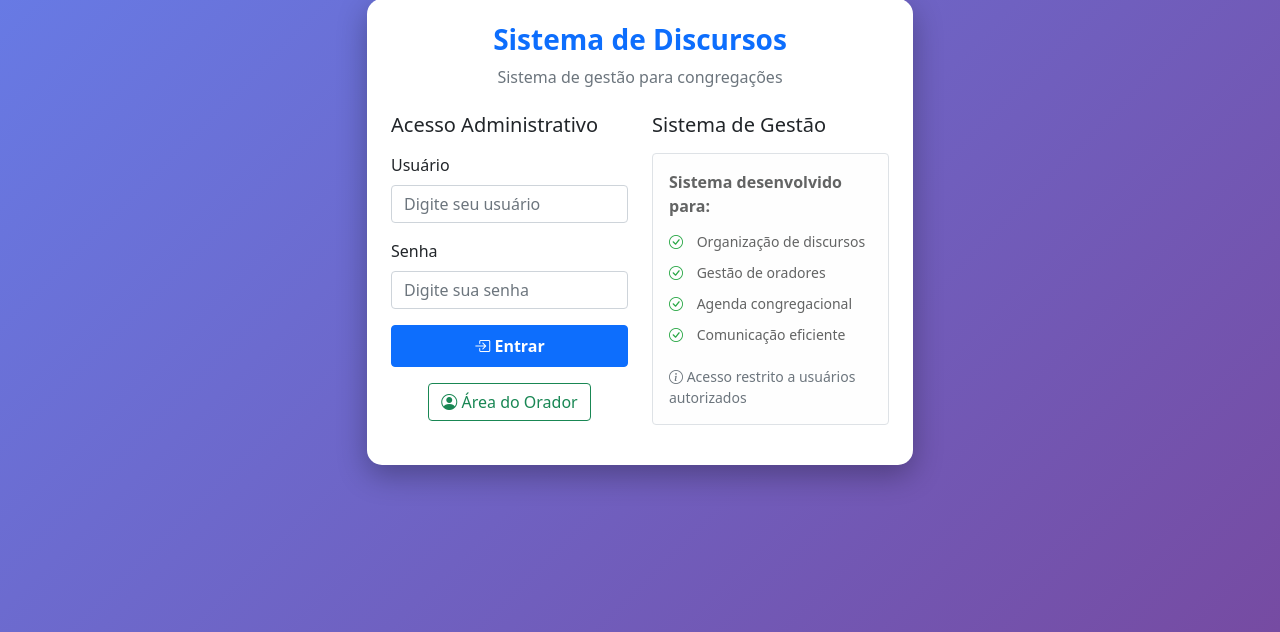
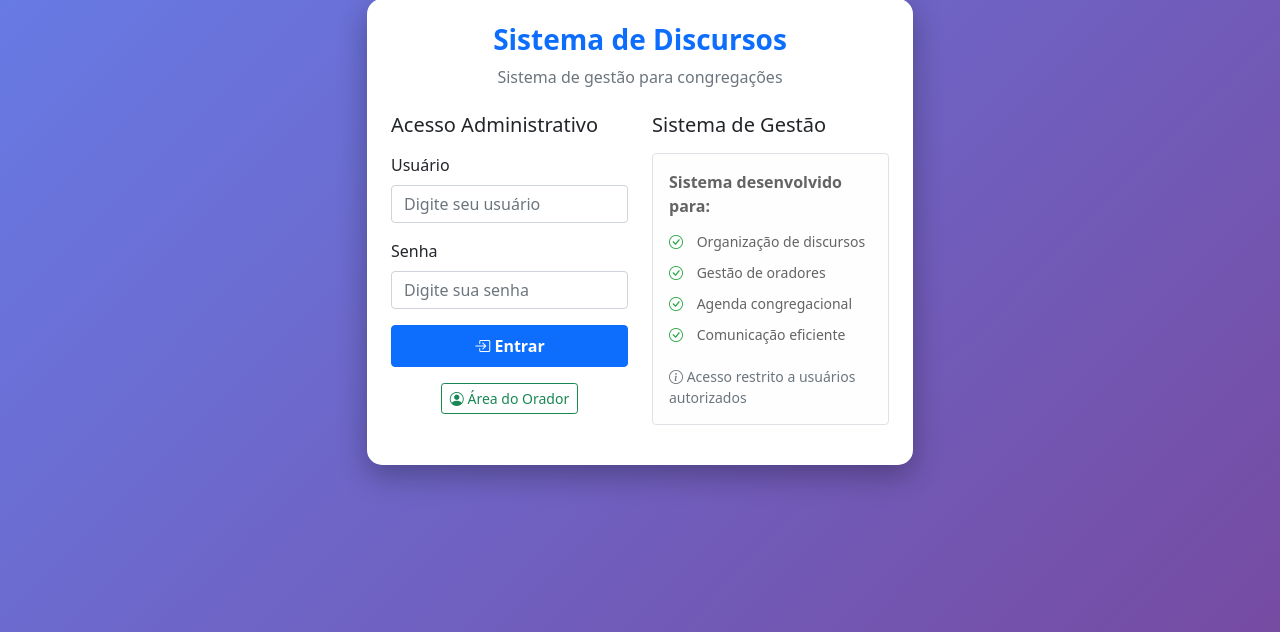
Before and after one commit to LaGiGa/sistema-discursos, a Flask app: page /login in a window 1280 px wide. Shown: the part 168-800 px from the top of the page. Run offline with Flask 3, Linux system fonts and the light colour scheme.

Commit message:
fix: corrigir erro 500 no login e implementar área do orador

```diff
--- a/templates/login.html
+++ b/templates/login.html
@@ -42,8 +42,7 @@
             <div class="col-md-8 col-lg-6">
                 <div class="login-card p-4">
                     <div class="text-center mb-4">
-                        <!-- Logo JW.ORG -->
-                      <h3 class="fw-bold text-primary">Sistema de Discursos</h3>
+                        <h3 class="fw-bold text-primary">Sistema de Discursos</h3>
                         <p class="text-muted">Sistema de gestão para congregações</p>
                     </div>
 
@@ -79,7 +78,8 @@
                             </form>
 
                             <div class="mt-3 text-center">
-                                <a href="{{ url_for('orador_login') }}" class="btn btn-outline-success btn-mt">
+                                <!-- LINHA CORRIGIDA - botão Área do Orador -->
+                                <a href="{{ url_for('orador_login') }}" class="btn btn-outline-success btn-sm">
                                     <i class="bi bi-person-circle"></i> Área do Orador
                                 </a>
                             </div>
```
